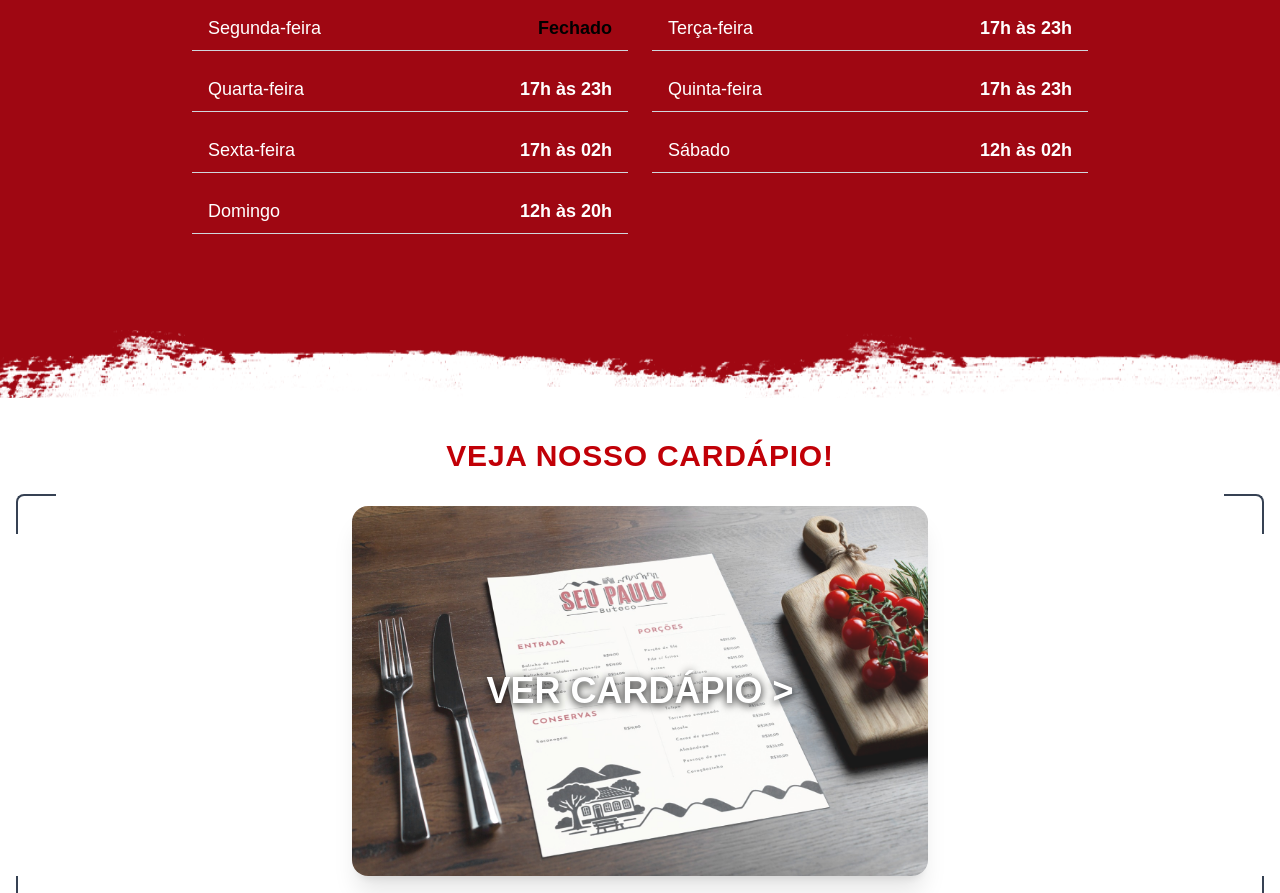
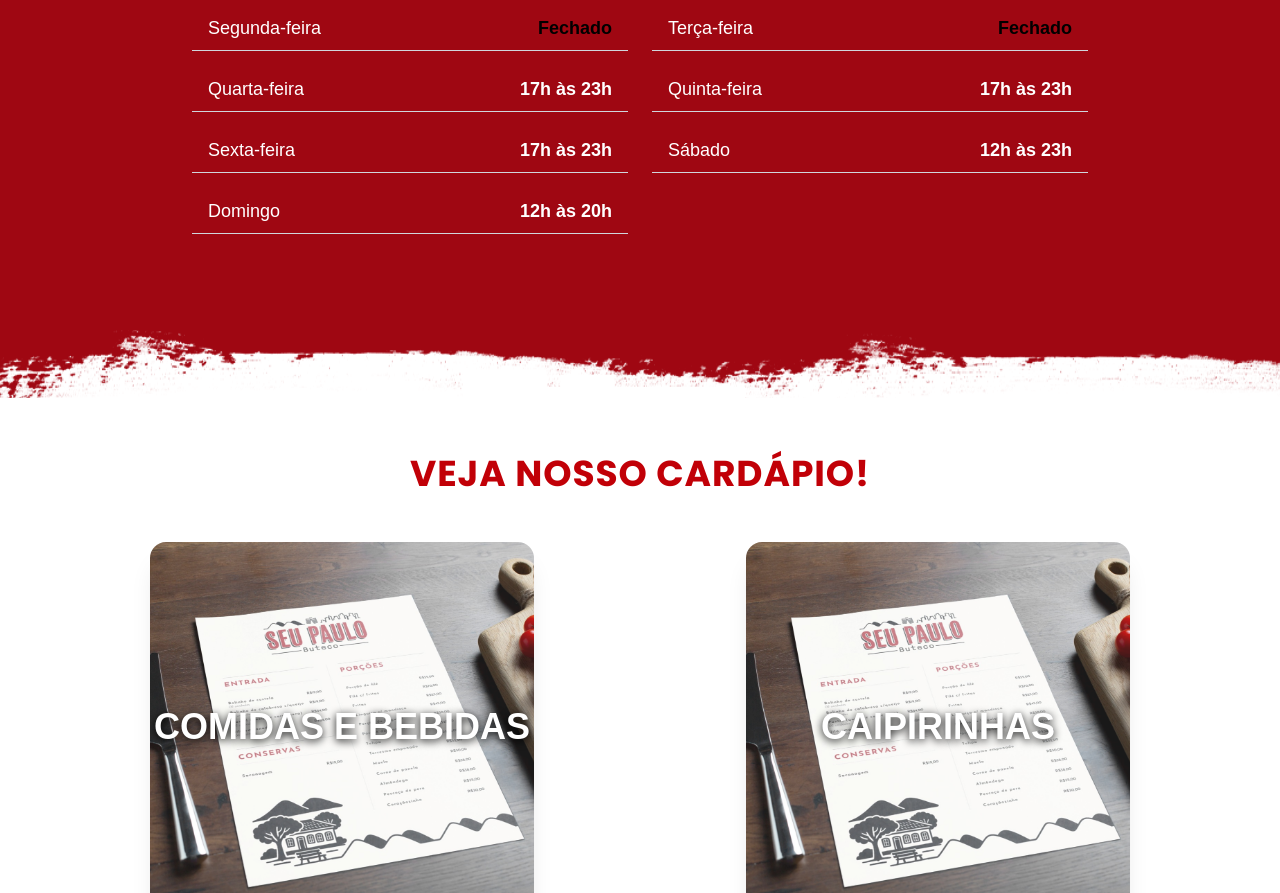
Before and after one commit to Seu-Paulo-Site/Seu-Paulo-Buteco, a Next.js app in the folder my-app/: page / in a window 1280 px wide. Shown: the part 1880-2773 px from the top of the page. Built offline with nearby package versions, Linux system fonts and the light colour scheme.

Commit message:
Ajustando o link dos cardapios

```diff
--- a/my-app/src/app/components/Cardapio.tsx
+++ b/my-app/src/app/components/Cardapio.tsx
@@ -1,71 +1,92 @@
 'use client';
 
-import { useState } from 'react';
+import { useState, useEffect } from 'react';
 import AOS from 'aos';
 import 'aos/dist/aos.css';
 
 export default function Cardapio() {
-  const [flipped, setFlipped] = useState(false);
+  useEffect(() => {
+    AOS.init({ duration: 800 });
+  }, []);
 
-  const cardapioLink = "https://seusite.com.br/cardapio.pdf";
+  const cardapioLink = "/cardapio.pdf"; // coloque esse arquivo dentro da pasta /public
+
+  const cards = [
+    {
+      img: "/cardapio1.jpg",
+      verso: "/cardapio2.jpg",
+      textoFrente: "COMIDAS E BEBIDAS",
+      textoVerso: "NOVOS PRATOS EM BREVE!",
+      link: "./cardapiofinal.pdf",
+    },
+    {
+      img: "/cardapio1.jpg",
+      verso: "/cardapio2.jpg",
+      textoFrente: "CAIPIRINHAS",
+      textoVerso: "SABORES EXCLUSIVOS!",
+      link: "./caipirinha.pdf",
+    },
+  ];
 
   return (
-    <section className="bg-white w-full flex flex-col items-center justify-center py-10 relative"
-    id='cardapio'
+    <section
+      className="bg-white w-full flex flex-col items-center justify-center py-14 px-4"
+      id="cardapio"
     >
       <h2
-        className="text-center text-xl sm:text-2xl md:text-3xl font-bold mb-8 text-red-700 tracking-wide"
-        style={{ fontFamily: "'Montserrat', sans-serif" }}
+        className="font-[Poppins,sans-serif] text-center text-2xl sm:text-3xl md:text-4xl font-bold mb-12 text-red-700 tracking-wide"
         data-aos="fade-up"
       >
         VEJA NOSSO CARDÁPIO!
       </h2>
 
-      <div className="absolute left-4 top-24 w-10 h-10 border-l-2 border-t-2 border-gray-700 rounded-tl-lg pointer-events-none" />
-      <div className="absolute right-4 top-24 w-10 h-10 border-r-2 border-t-2 border-gray-700 rounded-tr-lg pointer-events-none" />
-      <div className="absolute left-4 bottom-8 w-10 h-10 border-l-2 border-b-2 border-gray-700 rounded-bl-lg pointer-events-none" />
-      <div className="absolute right-4 bottom-8 w-10 h-10 border-r-2 border-b-2 border-gray-700 rounded-br-lg pointer-events-none" />
-
+      <div className="grid grid-cols-1 md:grid-cols-2 gap-10 max-w-6xl w-full items-center justify-center">
+        {cards.map((card, index) => (
+          <div key={index} className="flex flex-col items-center" data-aos="zoom-in">
             <a
-        href={cardapioLink}
+              href={card.link}
               target="_blank"
               rel="noopener noreferrer"
-        className="relative w-[90vw] max-w-xl h-[320px] sm:h-[370px] mx-auto flex items-center justify-center perspective group"
+              className="relative w-[90vw] max-w-sm h-[320px] sm:h-[370px] mx-auto flex items-center justify-center perspective group"
               style={{ perspective: 1200 }}
-        data-aos="zoom-in"
               tabIndex={0}
               aria-label="Ver cardápio"
             >
               <div
-          className={`transition-transform duration-700 ease-in-out w-full h-full relative [transform-style:preserve-3d] cursor-pointer
-            group-hover:rotate-y-180
-          `}
+                className={`transition-transform duration-700 ease-in-out w-full h-full relative [transform-style:preserve-3d] cursor-pointer group-hover:rotate-y-180`}
               >
 
                 <div className="absolute inset-0 rounded-2xl overflow-hidden shadow-xl bg-white [backface-visibility:hidden] flex items-center justify-center">
                   <img
-              src="/cardapio1.jpg"
+                    src={card.img}
                     alt="Cardápio Seu Paulo"
                     className="object-cover w-full h-full opacity-90"
                   />
                   <span className="absolute inset-0 flex items-center justify-center text-white font-bold text-2xl sm:text-3xl md:text-4xl" style={{ textShadow: '0 2px 8px #000' }}>
-              VER CARDÁPIO &gt;
+                    {card.textoFrente}
                   </span>
                 </div>
 
+
                 <div className="absolute inset-0 rounded-2xl overflow-hidden shadow-xl bg-gray-900/80 [backface-visibility:hidden] rotate-y-180 flex items-center justify-center">
                   <img
-              src="/cardapio2.jpg"
-              alt="Cardápio Verso"
+                    src={card.verso}
+                    alt="Verso do Cardápio"
                     className="object-cover w-full h-full opacity-60"
                   />
-            <span className="absolute inset-0 flex items-center justify-center text-white font-bold text-xl sm:text-2xl md:text-3xl opacity-80">
-              NOVOS PRATOS EM BREVE!
+                  <span className="absolute inset-0 flex items-center justify-center text-white font-bold text-xl sm:text-2xl md:text-3xl opacity-80 text-center px-2">
+                    {card.textoVerso}
                   </span>
                 </div>
               </div>
             </a>
-      <p className="mt-4 text-gray-400 text-xs text-center">(Passe o mouse para ver o verso, clique para abrir o cardápio)</p>
+
+            <p className="mt-3 text-gray-500 text-xs text-center max-w-[240px]">
+              (Passe o mouse para ver o verso, clique para abrir o cardápio)
+            </p>
+          </div>
+        ))}
+      </div>
     </section>
   );
 }
--- a/my-app/src/app/components/Historia.tsx
+++ b/my-app/src/app/components/Historia.tsx
@@ -24,8 +24,8 @@ export default function Historia() {
                 <div className="flex-1 font-semibold text-black flex flex-col justify-center gap-2 sm:gap-4 md:gap-5">
                     <h1
                         data-aos="fade-up"
-                        className="font-destaque whitespace-nowrap text-red-800 font-bold mb-2 sm:mb-4 text-xl xs:text-2xl sm:text-3xl md:text-4xl xl:text-[38px]"
-                        style={{ fontFamily: "'Dancing Script', cursive" }}
+                        className="font-[Poppins,sans-serif] whitespace-nowrap text-red-800 font-bold mb-2 sm:mb-4 text-xl xs:text-2xl sm:text-3xl md:text-4xl xl:text-[38px]"
+
                     >
                         COMO TUDO COMEÇOU...
                     </h1>
--- a/my-app/src/app/components/Horarios.tsx
+++ b/my-app/src/app/components/Horarios.tsx
@@ -7,11 +7,11 @@ import 'aos/dist/aos.css';
 export default function Horarios() {
     const dias = [
         { dia: 'Segunda-feira', horario: 'Fechado' },
-        { dia: 'Terça-feira', horario: '17h às 23h' },
+        { dia: 'Terça-feira', horario: 'Fechado' },
         { dia: 'Quarta-feira', horario: '17h às 23h' },
         { dia: 'Quinta-feira', horario: '17h às 23h' },
-        { dia: 'Sexta-feira', horario: '17h às 02h' },
-        { dia: 'Sábado', horario: '12h às 02h' },
+        { dia: 'Sexta-feira', horario: '17h às 23h' },
+        { dia: 'Sábado', horario: '12h às 23h' },
         { dia: 'Domingo', horario: '12h às 20h' },
     ];
 
@@ -35,8 +35,7 @@ export default function Horarios() {
             <div className="bg-red-800 py-10 px-2 sm:py-16 sm:px-4 flex justify-center">
                 <div className="max-w-4xl w-full text-center">
                     <h2
-                        className="text-2xl sm:text-3xl md:text-4xl font-bold text-white mb-8"
-                        style={{ fontFamily: "'Dancing Script', cursive" }}
+                        className="font-[Poppins,sans-serif] text-2xl sm:text-3xl md:text-4xl font-bold text-white mb-8"
                         data-aos="fade-left"
                         data-aos-delay="200"
                     >
--- a/my-app/src/app/components/Localizacao.tsx
+++ b/my-app/src/app/components/Localizacao.tsx
@@ -57,10 +57,9 @@ export default function Localizacao() {
 
                         <p className="text-lg text-white">
                             <strong>Funcionamento:</strong><br />
-                            Terça a Sexta: 17h às 02h<br />
-                            Sábados: 12h às 02h<br />
+                            Quarta a Sexta: 17h às 23h<br />
+                            Sábados: 12h às 23h<br />
                             Domingos: 12h às 20h<br />
-                            Segundas: Fechado
                         </p>
 
                         <a
--- a/my-app/src/app/globals.css
+++ b/my-app/src/app/globals.css
@@ -1,6 +1,7 @@
 @import "tailwindcss";
 /* globals.css */
 @import url('https://fonts.googleapis.com/css2?family=Dancing+Script:wght@700&family=Montserrat:wght@400;700&display=swap');
+@import url('https://fonts.googleapis.com/css2?family=Poppins:wght@400;600;700&display=swap');
 
 :root {
   --background: #ffffff;
--- a/my-app/src/app/layout.tsx
+++ b/my-app/src/app/layout.tsx
@@ -1,10 +1,14 @@
 
+import { Poppins } from 'next/font/google'
 
 export const metadata = {
   title: 'Next.js',
   description: 'Generated by Next.js',
 }
-
+const poppins = Poppins({
+  subsets: ['latin'],
+  weight: ['400', '600', '700'],
+})
 export default function RootLayout({
   children,
 }: {
@@ -12,7 +16,7 @@ export default function RootLayout({
 }) {
   return (
     <html lang="pt-br">
-      <body className="bg-gray-100 min-h-screen"
+      <body className="bg-gray-100 min-h-screen poppins.className"
         style={{
 
 
--- a/tailwind.config.js
+++ b/tailwind.config.js
@@ -12,6 +12,7 @@ module.exports = {
             fontFamily: {
                 destaque: ['"Dancing Script"', 'cursive'],
                 texto: ['Montserrat', 'sans-serif'],
+                poppins: ['Poppins', 'sans-serif'],
             },
             keyframes: {
                 slideFade: {
```
Also changed, not shown: my-app/src/app/components/Navbar.tsx (+10 -6 lines), 2 other files (tests, documents, lock files or other folders). Lines whose indentation alone changed are shown as unchanged.
